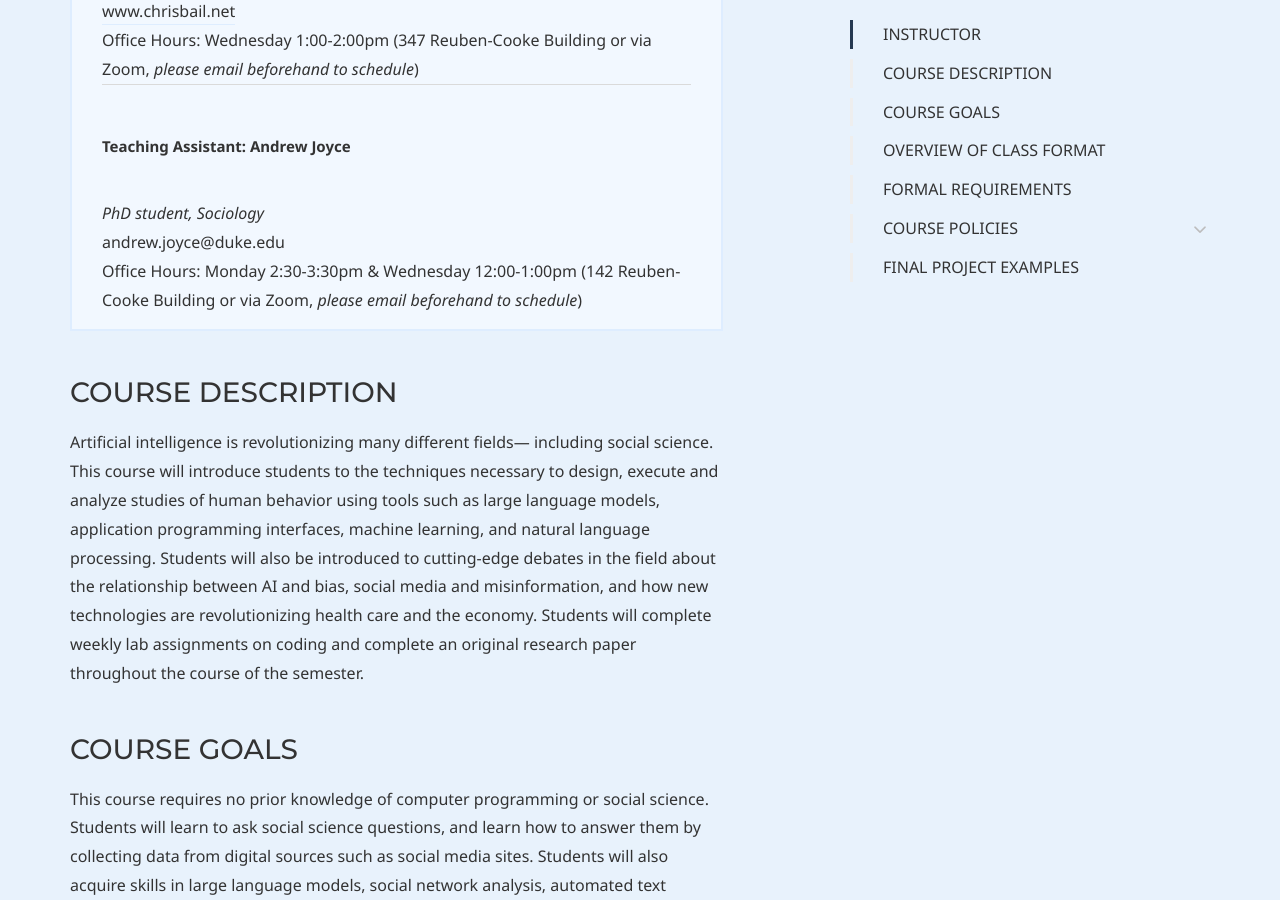
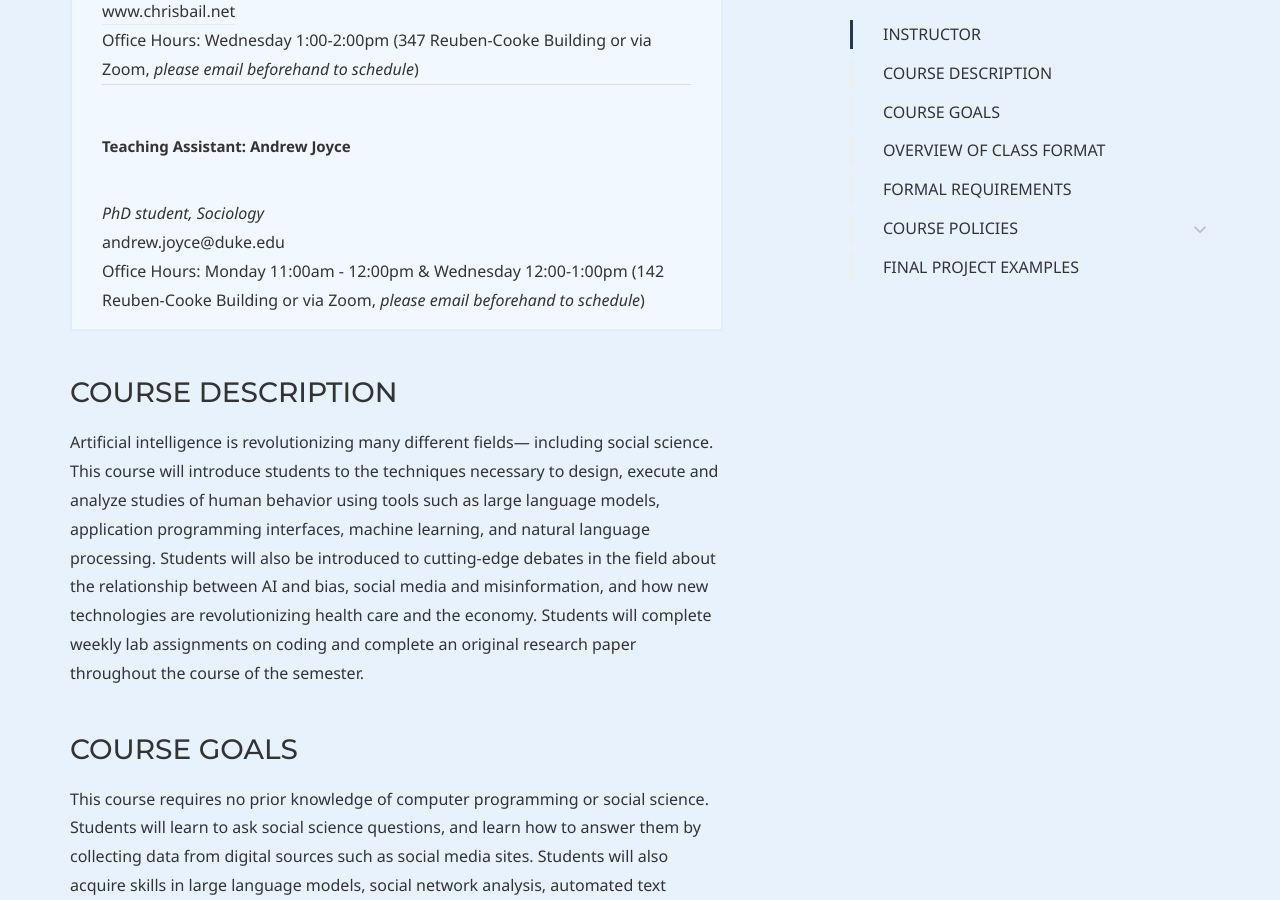
Before and after one commit to dssoc/dssoc.github.io, a Jekyll site: the page built from course.md, in a window 1280 px wide and 900 px high, scrolled down 824 px. Built offline with Jekyll 4.4.1, drawn with Linux system fonts in a browser that asks for light colours; some web fonts are replaced.

Commit message:
Update course.md office hours update

```diff
--- a/course.md
+++ b/course.md
@@ -28,7 +28,7 @@ Office Hours: Wednesday 1:00-2:00pm (347 Reuben-Cooke Building or via Zoom, <i>p
 <br/>
 <i>PhD student, Sociology</i> <br/>
 andrew.joyce@duke.edu <br/>
-Office Hours: Monday 2:30-3:30pm & Wednesday 12:00-1:00pm (142 Reuben-Cooke Building or via Zoom, <i>please email beforehand to schedule</i>)
+Office Hours: Monday 11:00am - 12:00pm & Wednesday 12:00-1:00pm (142 Reuben-Cooke Building or via Zoom, <i>please email beforehand to schedule</i>)
 </div>
 
 ### COURSE DESCRIPTION
```
